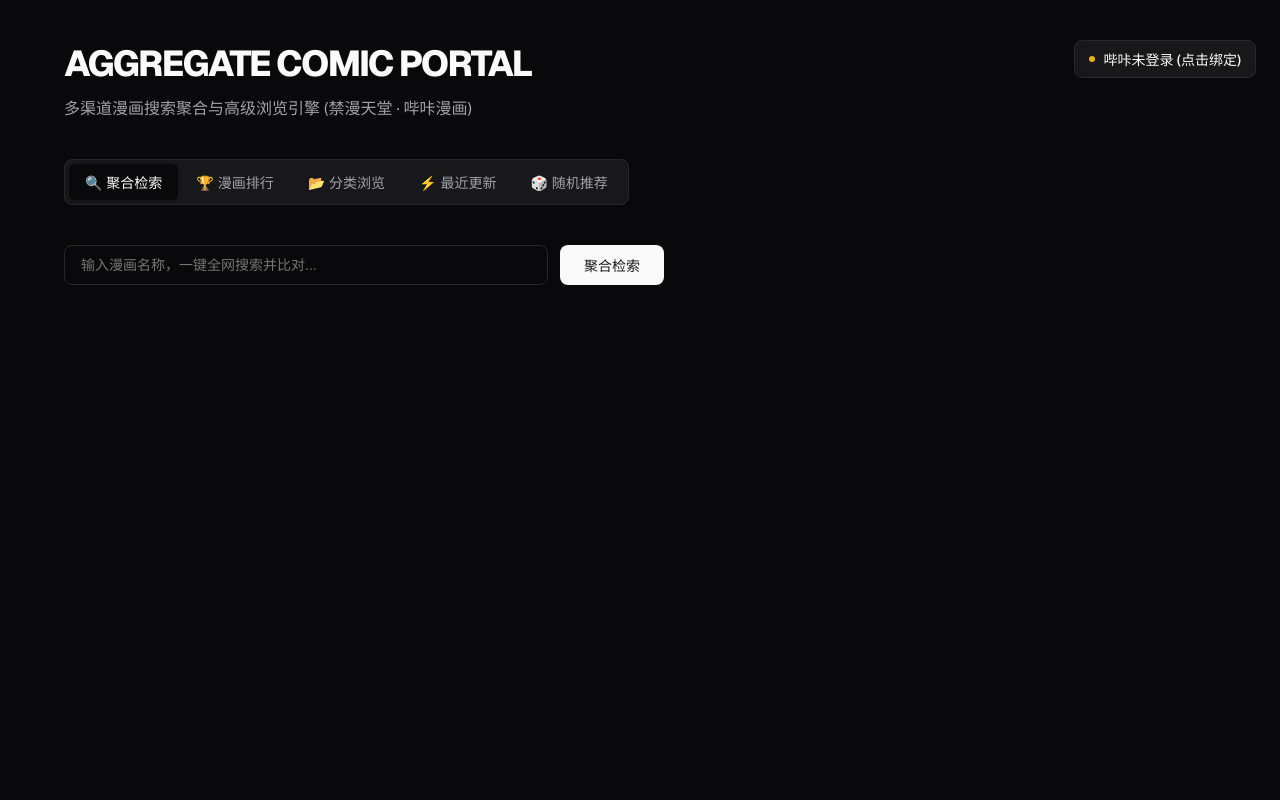
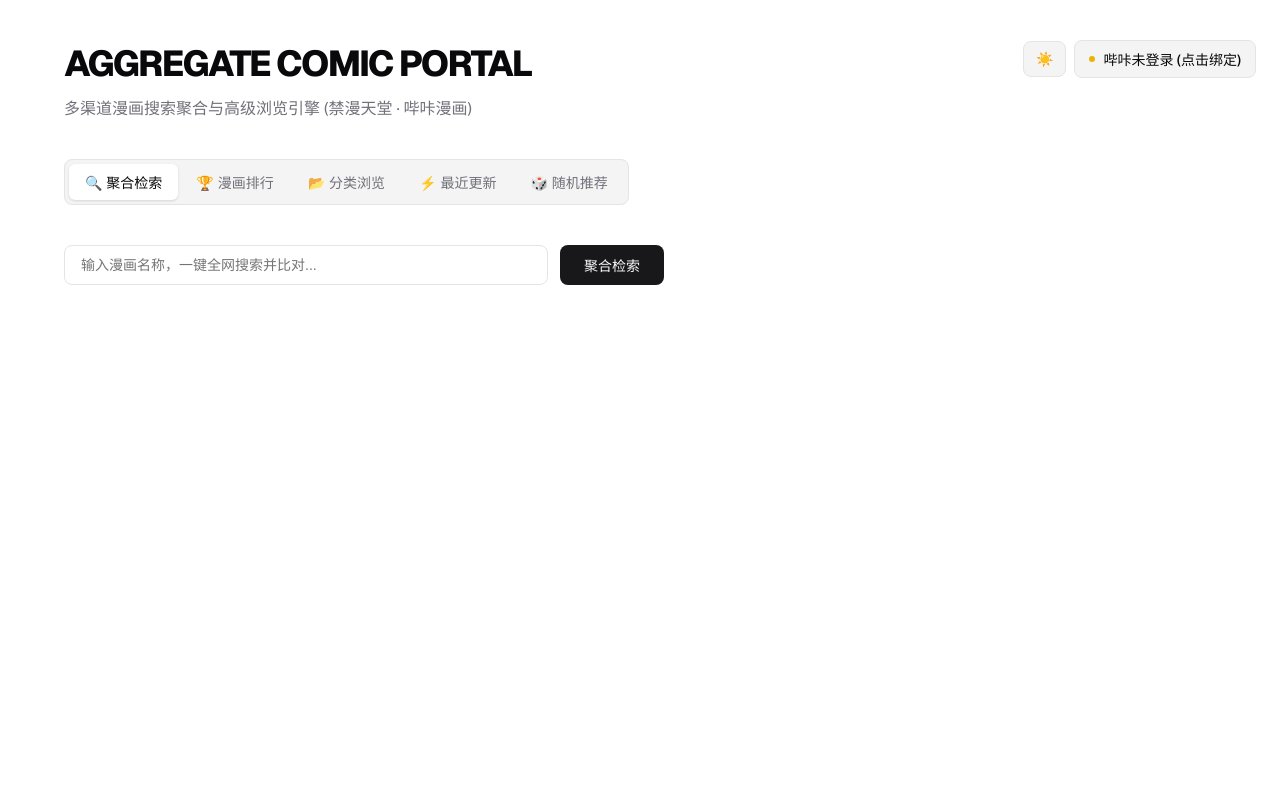
Before and after one commit to lumia1998/comic-api, a FastAPI app: page / in a window 1280 px wide. Run offline with FastAPI, Linux system fonts and the light colour scheme.

Commit message:
feat: add light/dark mode theme support with system detection and persistence

```diff
--- a/src/web/static/style.css
+++ b/src/web/static/style.css
@@ -28,6 +28,26 @@
   --radius: 0.5rem;            /* 8px */
 }
 
+:root.light {
+  --background: #ffffff;       /* Pure White */
+  --foreground: #09090b;       /* Zinc 950 */
+  --card: #ffffff;
+  --card-foreground: #09090b;
+  --popover: #ffffff;
+  --popover-foreground: #09090b;
+  --primary: #18181b;          /* Dark Primary */
+  --primary-foreground: #fafafa;
+  --secondary: #f4f4f5;        /* Zinc 100 */
+  --secondary-foreground: #18181b;
+  --muted: #f4f4f5;
+  --muted-foreground: #71717a; /* Zinc 500 */
+  --accent: #e4e4e7;           /* Zinc 200 */
+  --accent-foreground: #09090b;
+  --border: #e4e4e7;           /* Zinc 200 Border */
+  --input: #e4e4e7;
+  --ring: #18181b;
+}
+
 * {
   box-sizing: border-box;
   margin: 0;
@@ -43,6 +63,7 @@ body {
   overflow-x: hidden;
   -webkit-font-smoothing: antialiased;
   -moz-osx-font-smoothing: grayscale;
+  transition: background-color 0.3s ease, color 0.3s ease;
 }
 
 /* Base Layout and Container */
@@ -109,12 +130,13 @@ header p {
 /* Tabs Navigation - Elegant shadcn style */
 .tabs-container {
   display: inline-flex;
-  background-color: #18181b;
+  background-color: var(--secondary);
   border: 1px solid var(--border);
   padding: 4px;
   border-radius: var(--radius);
   margin-bottom: 40px;
   gap: 2px;
+  transition: background-color 0.3s ease, border-color 0.3s ease;
 }
 
 .tab-trigger {
@@ -285,8 +307,9 @@ header p {
 
 .meta-tag.source-tag {
   color: var(--foreground);
-  border-color: #3f3f46;
+  border-color: var(--border);
   text-transform: uppercase;
+  transition: color 0.3s ease, border-color 0.3s ease;
 }
 
 .best-card-desc {
@@ -521,25 +544,24 @@ header p {
 
 .episodes-list {
   flex: 1;
-  display: grid;
-  grid-template-columns: repeat(auto-fill, minmax(150px, 1fr));
-  gap: 10px;
+  display: flex;
+  flex-direction: column;
+  gap: 8px;
   overflow-y: auto;
   padding-right: 4px;
-  align-content: start;
 }
 
 .episode-btn {
-  display: inline-block;
+  display: block;
   width: 100%;
   background-color: var(--secondary);
   border: 1px solid var(--border);
-  padding: 10px 14px;
+  padding: 12px 16px;
   border-radius: var(--radius);
   color: var(--foreground);
-  text-align: center;
+  text-align: left;
   cursor: pointer;
-  font-size: 0.8125rem;
+  font-size: 0.875rem;
   font-weight: 500;
   line-height: 1.2;
   transition: all 0.2s;
--- a/src/web/templates/index.html
+++ b/src/web/templates/index.html
@@ -5,11 +5,25 @@
   <meta name="viewport" content="width=device-width, initial-scale=1.0">
   <title>聚合漫画引擎 - Aggregate Comic Portal</title>
   <link rel="stylesheet" href="/static/style.css">
+  <script>
+    (function() {
+      const savedTheme = localStorage.getItem('theme');
+      const prefersDark = window.matchMedia('(prefers-color-scheme: dark)').matches;
+      if (savedTheme === 'light' || (!savedTheme && !prefersDark)) {
+        document.documentElement.classList.add('light');
+      } else {
+        document.documentElement.classList.remove('light');
+      }
+    })();
+  </script>
 </head>
 <body>
 
-  <!-- 哔咔状态展示 (Shadcn Status Badge) -->
-  <div class="bika-status-container">
+  <!-- 哔咔状态展示 (Shadcn Status Badge) & Theme Toggle -->
+  <div class="bika-status-container" style="display: flex; gap: 8px; align-items: center;">
+    <button class="status-badge" id="theme-toggle-btn" onclick="toggleTheme()" title="切换亮色/暗色模式" style="padding: 8px 12px; font-family: inherit; outline: none;">
+      <span id="theme-icon">🌙</span>
+    </button>
     <div class="status-badge" onclick="showLoginModal()" title="点击绑定或管理哔咔账户">
       <span class="dot {{ 'green' if bika_authed else 'yellow' }}" id="bika-dot"></span>
       <span id="bika-status-text">{{ '哔咔已登录' if bika_authed else '哔咔未登录 (点击绑定)' }}</span>
@@ -309,8 +323,24 @@
     let currentComicId = "";
     let currentSource = "";
 
+    // 页面主题模式
+    function initThemeIcon() {
+      const isLight = document.documentElement.classList.contains('light');
+      const themeIcon = document.getElementById('theme-icon');
+      if (themeIcon) {
+        themeIcon.innerText = isLight ? '☀️' : '🌙';
+      }
+    }
+
+    function toggleTheme() {
+      const isLight = document.documentElement.classList.toggle('light');
+      localStorage.setItem('theme', isLight ? 'light' : 'dark');
+      initThemeIcon();
+    }
+
     // 页面初始化
     document.addEventListener("DOMContentLoaded", () => {
+      initThemeIcon();
       updateLeaderboardModes();
       updateCategoryOptions();
       updateBikaSortVisibility('category');
```
